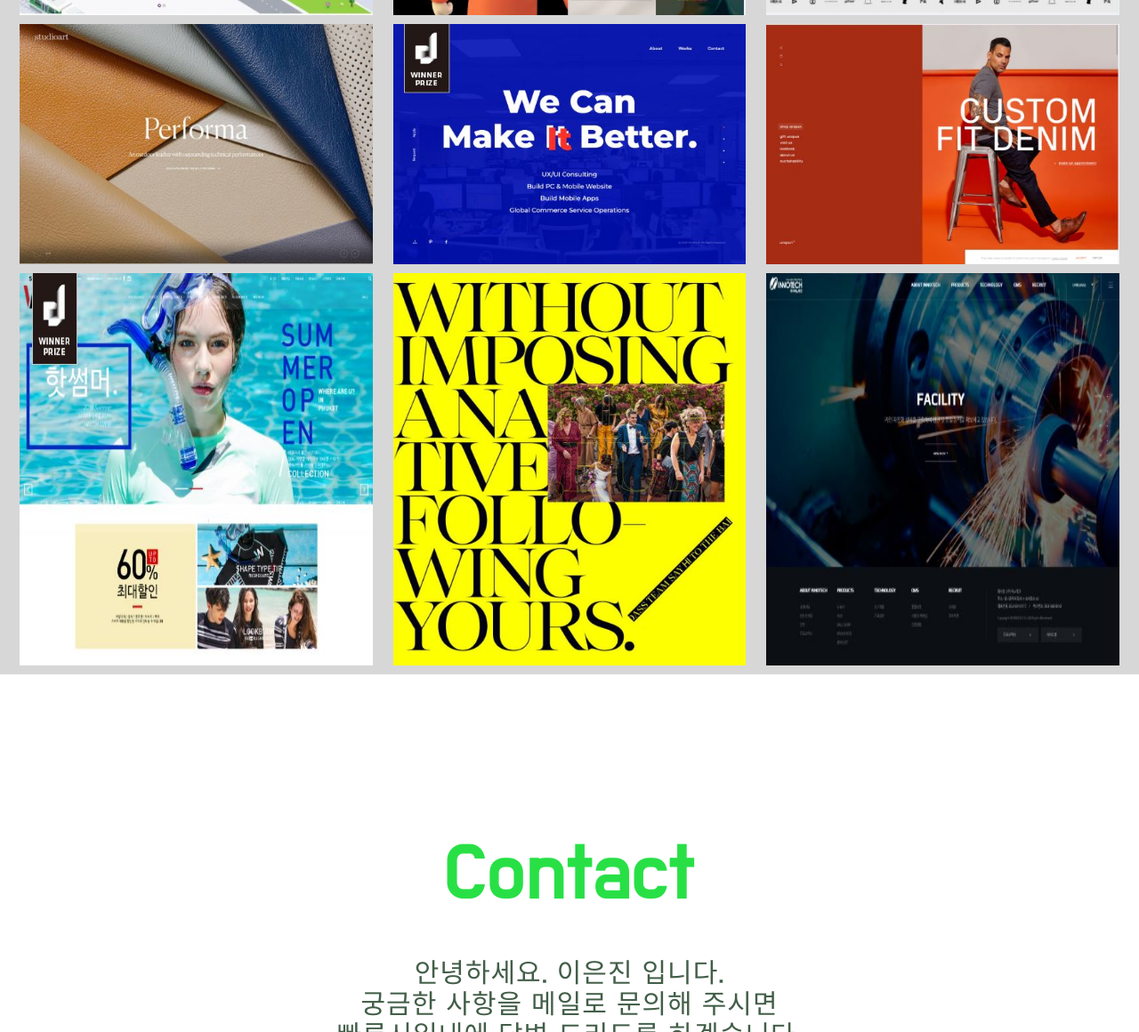
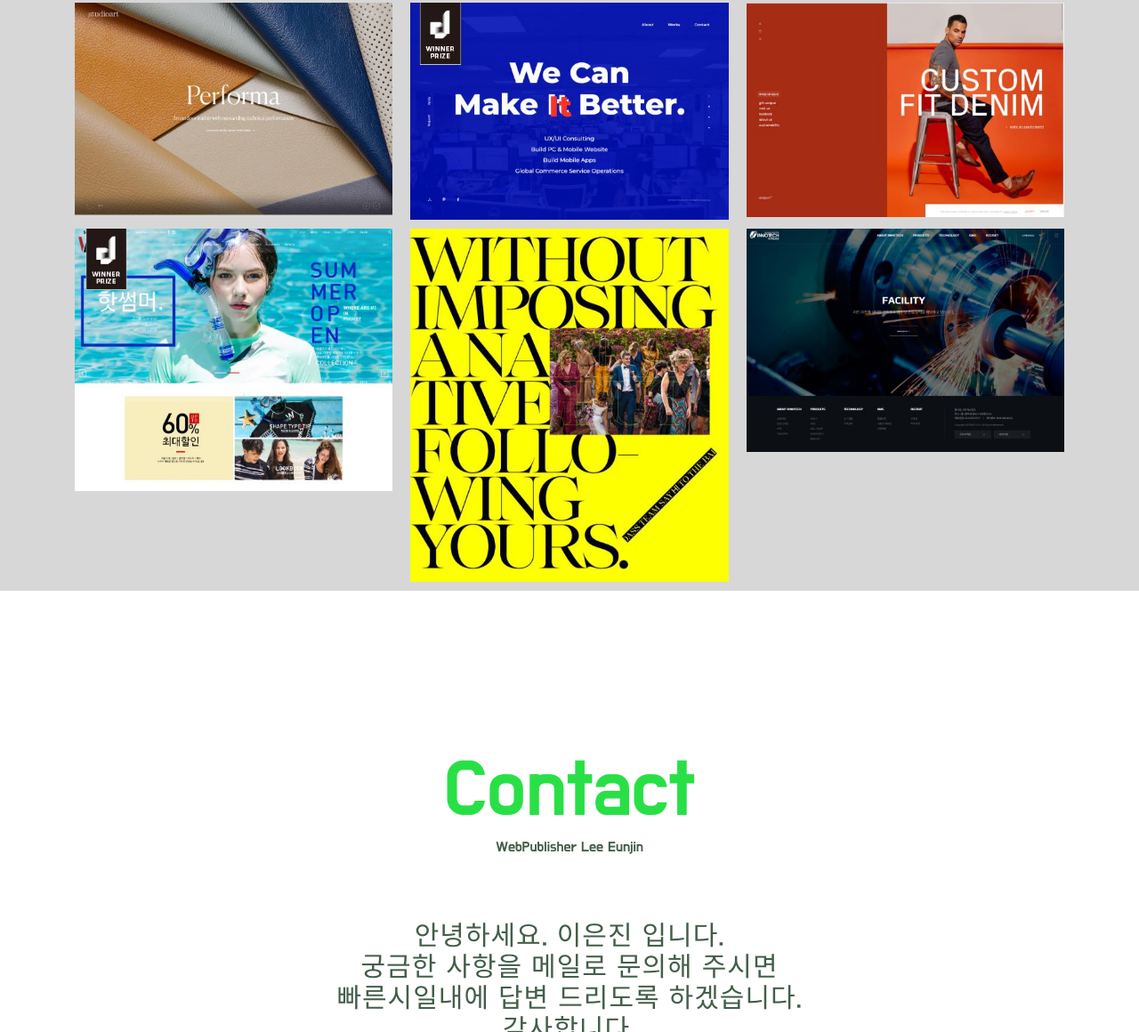
Before and after one commit to greenastro/greenastro.github.io, a plain HTML site: page 반응형웹/index.html in a window 1280 px wide. Shown: the part 2430-3590 px from the top of the page at 89% size. Drawn offline with Linux system fonts and the light colour scheme.

Commit message:
style.css경로수정

```diff
--- a/반응형웹/CSS/style.css
+++ b/반응형웹/CSS/style.css
@@ -70,6 +70,7 @@ header {
     color: rgb(40,224,70);
     font-size:50px;
     margin:50px auto 0px auto;
+    padding-top:30px;
     text-align: center;
 
     width: 100%;
@@ -120,6 +121,7 @@ header {
 /*Portfolio*/
 .Portfolio{
     width:100%;
+    background-color: rgb(215,215,215);
 }
 .Portfolio>p{
     margin:10px auto;
@@ -139,17 +141,24 @@ header {
     display: flex;
     flex-flow:column wrap;
     align-items:flex-start; */
-    width: 100%;
+    width: 70%;
     display: flex;
     flex-flow: row wrap;
     justify-content: space-evenly;
+    margin: 50px auto;
+    align-items: flex-start;
+
 }
 .Portfolio>div>.item{
     width:90%;
     /* margin:1%; */
     padding-bottom:10px;
 }
-
+.contact>p{
+    margin:10px auto;
+    text-align: center;
+    color:rgb(66,94,72);
+}
 .contact>.text{
     margin:50px auto;
     text-align: center;
@@ -214,6 +223,39 @@ header {
         justify-content:space-between;
 
     }
+    .Portfolio{
+        width:100%;
+        background-color: rgb(215,215,215);
+    }
+    .Portfolio>p{
+        margin:10px auto;
+        text-align: center;
+        color:rgb(66,94,72);
+
+    }
+    .Portfolio>div{
+        /* width:700px;
+        margin:30px auto;
+        display: flex; */
+        /* box-sizing: border-box;
+        padding:10px;
+        max-width:700px;
+        margin : 0 auto;
+        height: 470px;
+        display: flex;
+        flex-flow:column wrap;
+        align-items:flex-start; */
+        width: 90%;
+        display: flex;
+
+        margin: 0px auto;
+        align-items: flex-start;
+
+    }
+    .Portfolio>div>.item{
+        width:50%;
+        /* margin:1%; */
+        padding-bottom:10px;
 }
 
 
--- a/반응형웹/index.html
+++ b/반응형웹/index.html
@@ -87,6 +87,7 @@
         </section>
         <section class="contact">
             <h2 class="sub_title">Contact</h2>
+            <p>WebPublisher Lee Eunjin</p><br>
             <div class="text">
                 <P>
                     안녕하세요. 이은진 입니다.
```
